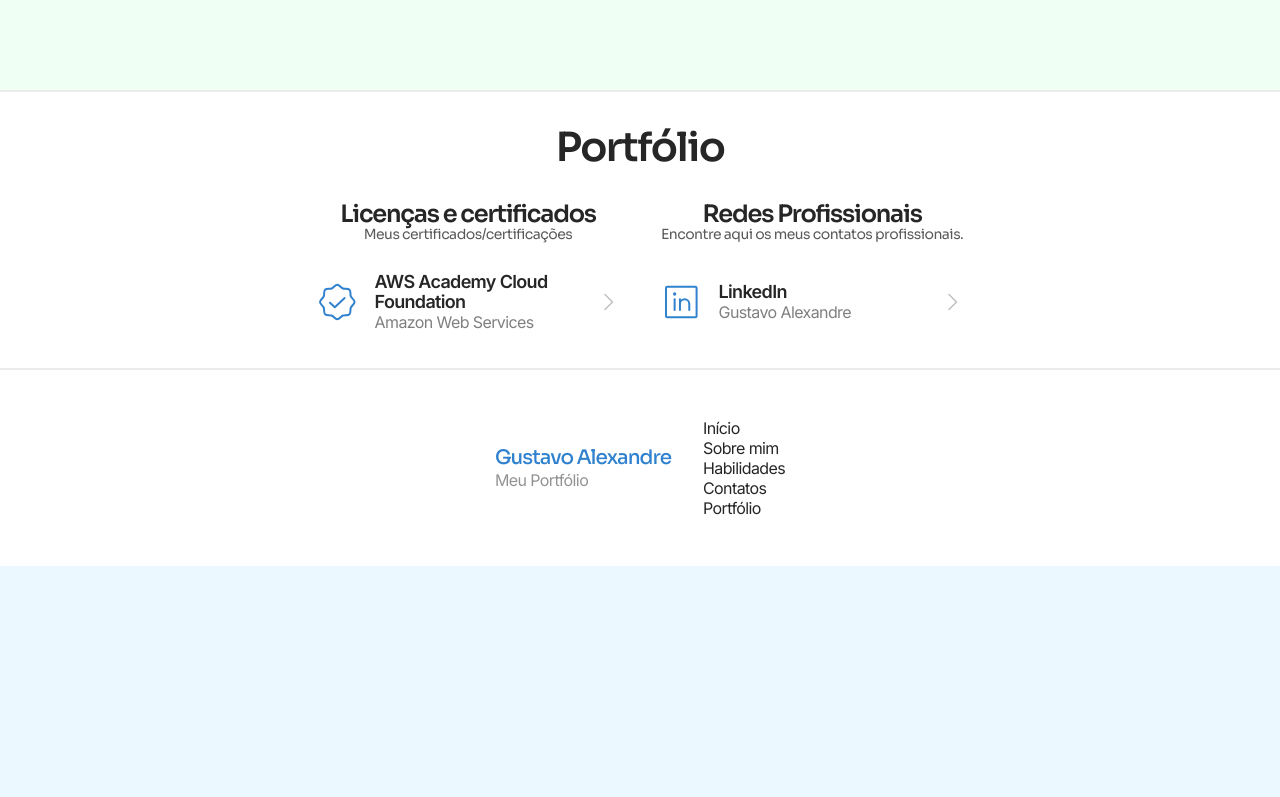
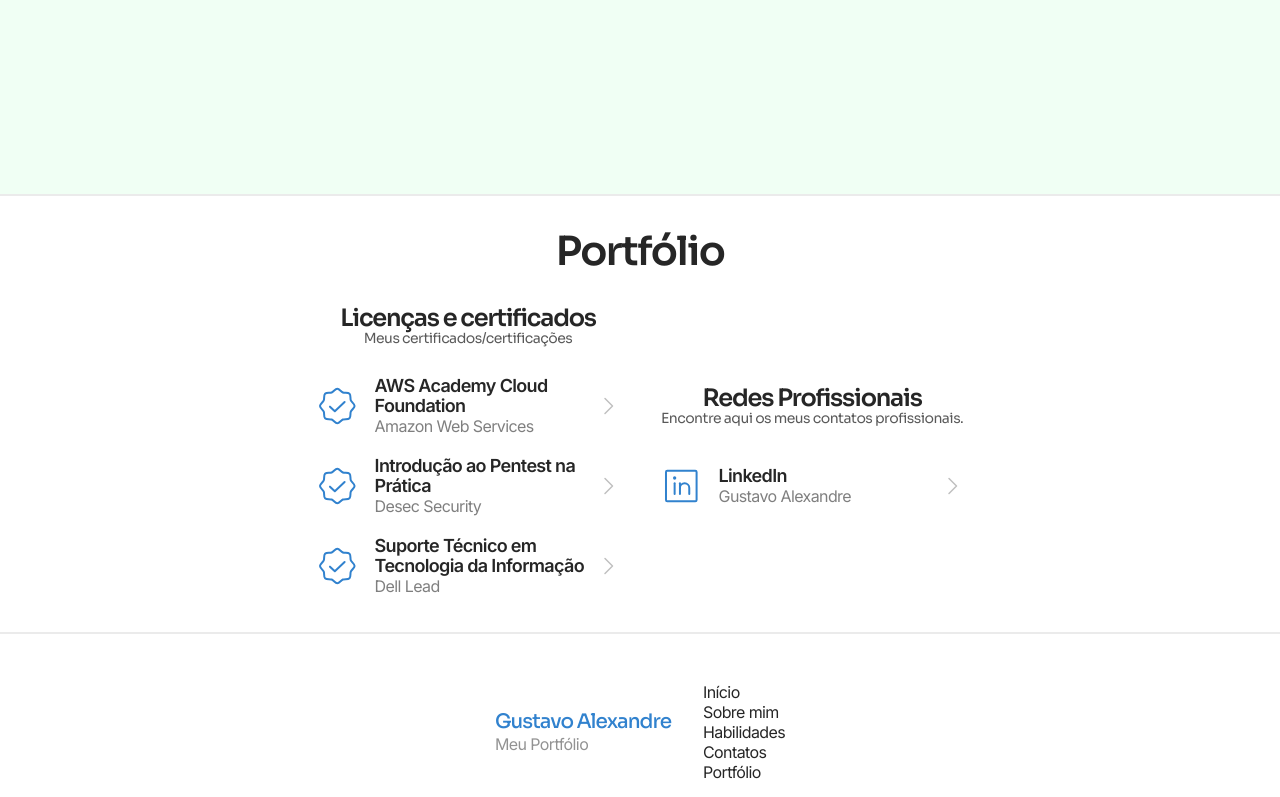
Before and after one commit to JacoMartins/gustavo-portfolio, a React (Vite) app in the folder web/: page / in a window 1280 px wide. Shown: the part 2881-3678 px from the top of the page. Before the commit the page ends 3447 px from the top, so only its background shows below. Built offline with nearby package versions, Linux system fonts and the light colour scheme.

Commit message:
feat: Atualizado data.tsx - Adição de mais Certificados

```diff
--- a/web/src/components/Pages/Home/data.tsx
+++ b/web/src/components/Pages/Home/data.tsx
@@ -22,22 +22,22 @@ export const frontEndSummary = [
 export const redesSummary = [
   {
     infoTitle: 'Redes de Computadores',
-    value: '100%'
+    value: '83%'
   },
 
   {
     infoTitle: 'Segurança da Informação',
-    value: '100%'
+    value: '61%'
   },
 
   {
     infoTitle: 'Infraestrutura',
-    value: '100%'
+    value: '76%'
   },
 
   {
     infoTitle: 'Arquitetura de Redes',
-    value: '100%'
+    value: '88%'
   }
 ];
 
@@ -124,6 +124,22 @@ export const cert = [
     link: '',
     type: 'portfolio'
   },
+
+  {
+    text: 'Introdução ao Pentest na Prática',
+    description: 'Desec Security',
+    image: 'Cert',
+    link: 'https://drive.google.com/file/d/1-T5Y4VrAGE_bPbI9cJb-dcNWPdWN593T/view',
+    type: 'portfolio'
+  },
+
+  {
+    text: 'Suporte Técnico em Tecnologia da Informação',
+    description: 'Dell Lead',
+    image: 'Cert',
+    link: 'https://drive.google.com/file/d/1tYrTi2qMSLmeiRXSEE6aHLWPEKPJYxvW/view',
+    type: 'portfolio'
+  },
 ]
 
 export const prof = [
```
